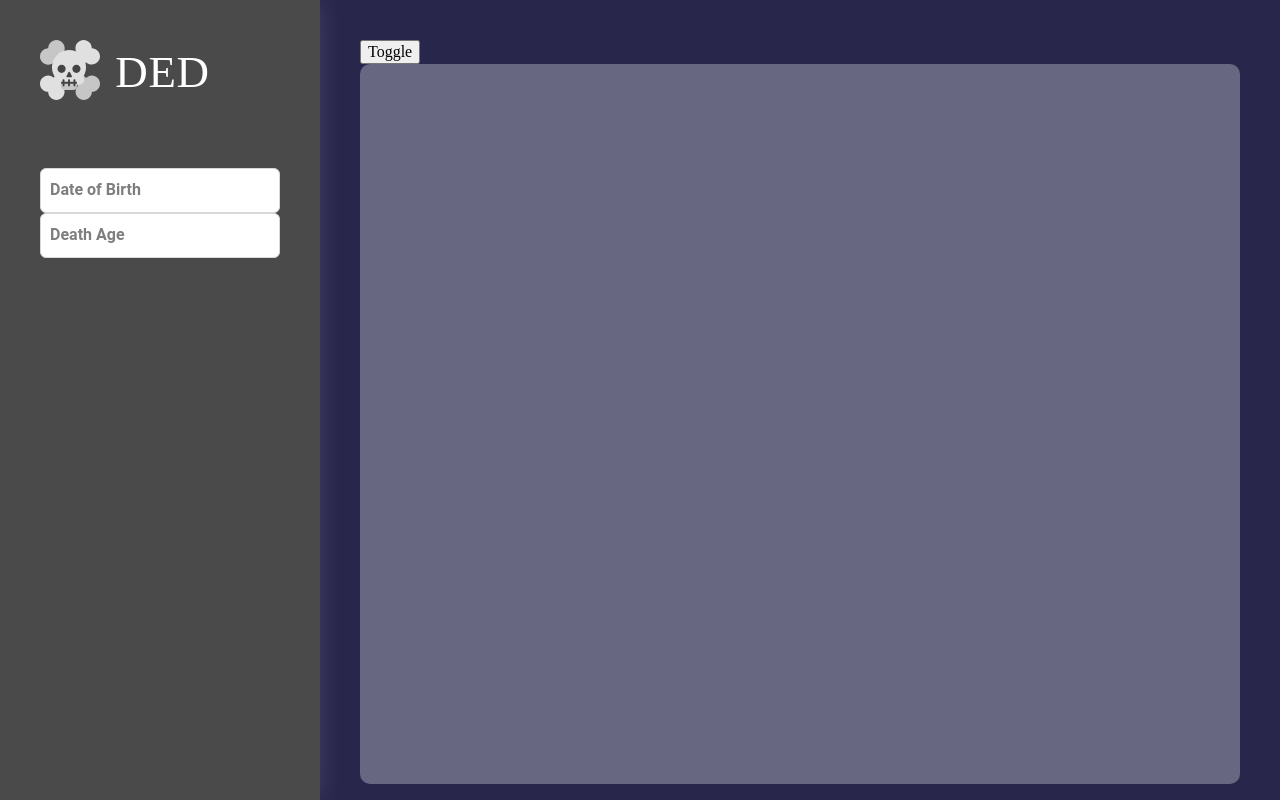
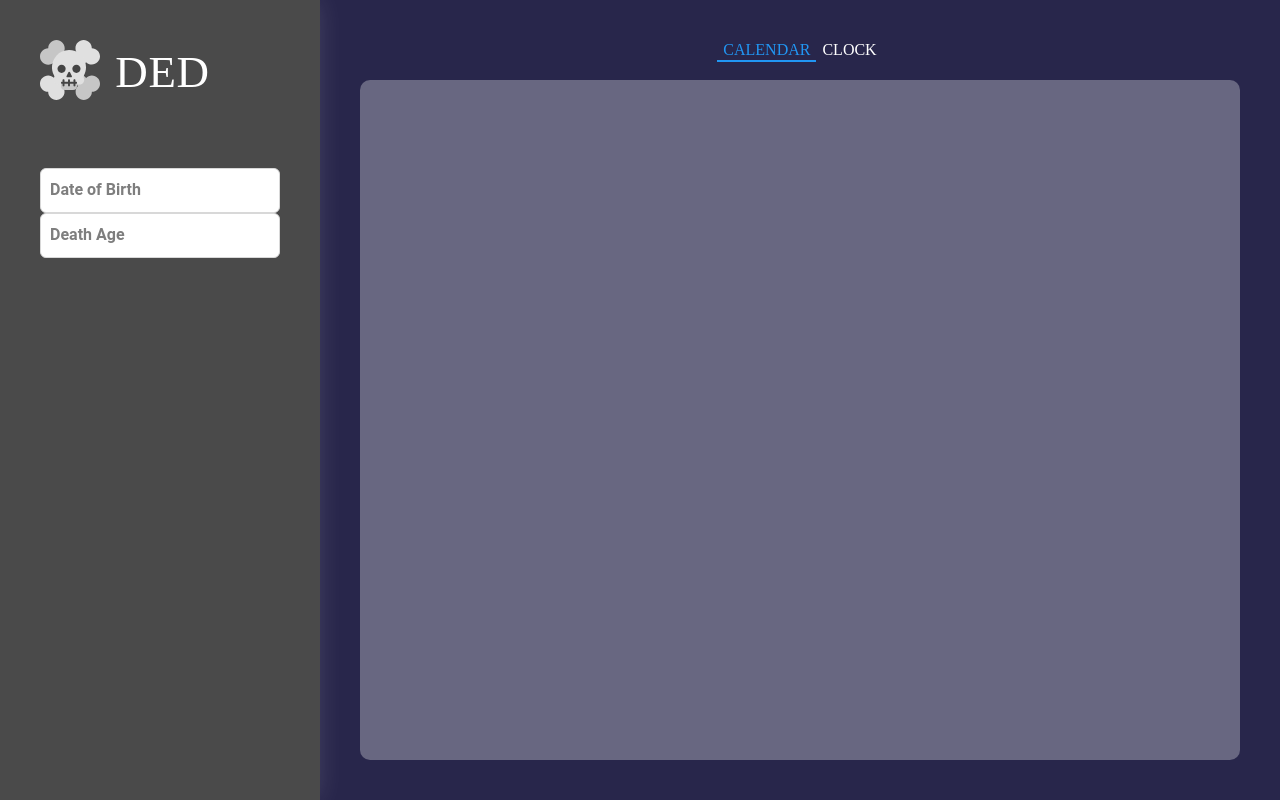
Before and after one commit to ameersami/ded, a React app: page / in a window 1280 px wide. Built offline with nearby package versions, Linux system fonts and the light colour scheme.

Commit message:
Made the TabGroup component and adjusted the RightColumn and WeekCalender components accordingly

```diff
--- a/src/components/RightColumn/RightColumn.tsx
+++ b/src/components/RightColumn/RightColumn.tsx
@@ -3,6 +3,9 @@ import * as React from 'react';
 import { RightColumnProps } from '../../declerations/RightColumn.d';
 import StyledRightColumn from './RightColumn.styled';
 import WeekCalender from '../WeekCalender/WeekCalender';
+import TabGroup from '../TabGroup/TabGroup';
+
+const TabOptions = ['Calendar', 'Clock']
 
 const RightColumn: React.FunctionComponent<RightColumnProps> = (props) => {
 
@@ -16,7 +19,7 @@ const RightColumn: React.FunctionComponent<RightColumnProps> = (props) => {
 
   return (
     <StyledRightColumn>
-      <button onClick={toggleDisplay}>Toggle</button>
+      <TabGroup tabs={TabOptions} onChange={toggleDisplay} selectedTab={showCal ? TabOptions[0] : TabOptions[1]} />
       {showCal && <WeekCalender/>}
     </StyledRightColumn>
   );
--- /dev/null
+++ b/src/components/TabGroup/TabGroup.tsx
@@ -0,0 +1,39 @@
+import * as React from 'react';
+import { default as styled } from 'styled-components';
+
+interface TabGroupProps {
+  tabs: Array<String>;
+  selectedTab: String;
+  onChange: (prevTab: String, newTab: String) => any | Function;
+}
+
+const StyledTab = styled.button`
+  border: none;
+  background: none;
+  color: ${(props: any) => props.isSelected ? '#2196f3' : 'white'};
+  border-bottom: 2px solid ${(props: any) => props.isSelected ? '#2196f3' : 'transparent'};
+  text-transform: uppercase;
+
+  &:focus {
+    outline: none;
+  }
+`;
+
+const TabContainer = styled.div`
+  width: 100%;
+  height: 20px;
+  padding-bottom: 20px;
+  text-align: center;
+`;
+
+const TabGroup: React.FunctionComponent<TabGroupProps> = ( { tabs, onChange, selectedTab }) => {
+  const parsedTabs = tabs.map((tab: String) => <StyledTab isSelected={tab === selectedTab} onClick={onChange}>{tab}</StyledTab>);
+
+  return(
+    <TabContainer>
+      {parsedTabs}
+    </TabContainer>
+  )
+};
+
+export default TabGroup;
--- a/src/components/WeekCalender/WeekCalender.tsx
+++ b/src/components/WeekCalender/WeekCalender.tsx
@@ -5,7 +5,7 @@ const WeekCalContainer = styled.div`
   background: #686781;
   border-radius: 10px;
   width: 100%;
-  height: 100%;
+  height: calc(100% - 40px);
 `;
 
 const WeekCalender: React.FunctionComponent<{}> = () => (
```
